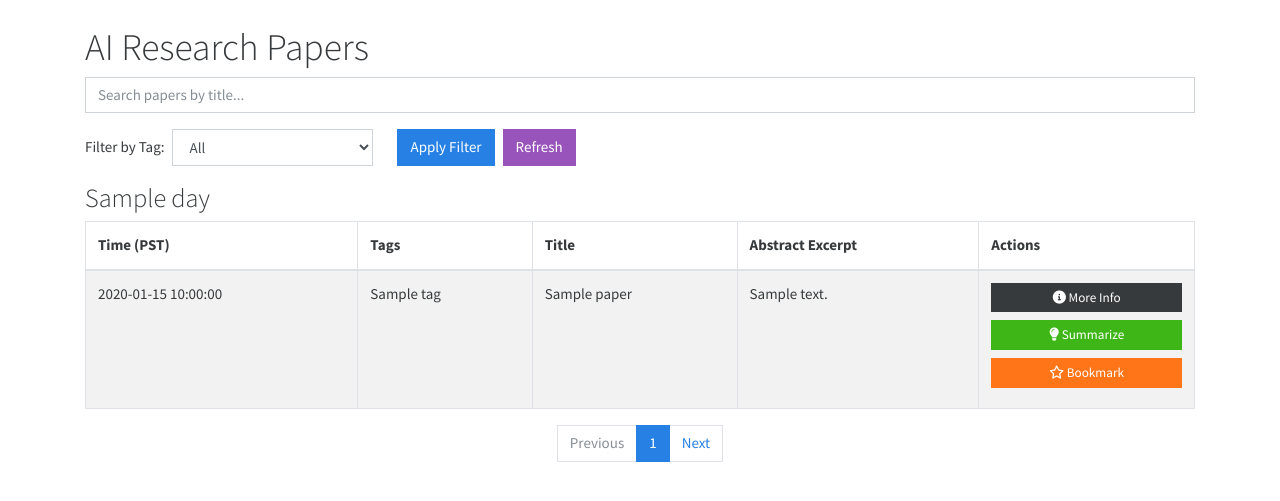
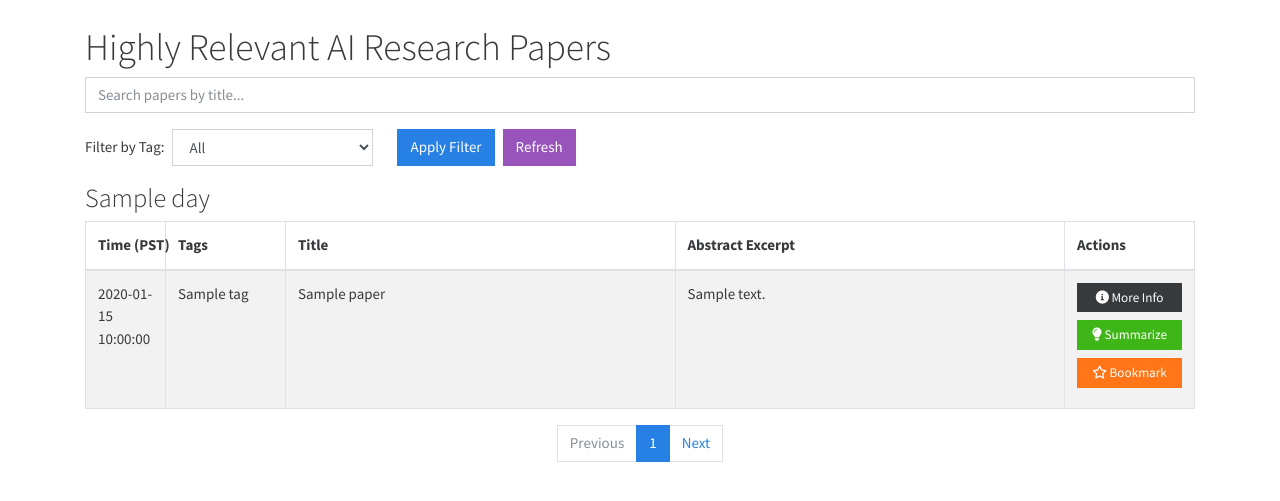
Before and after one commit to econoar/ai_paper_dashboard, a Flask app: template templates/index.html in a window 1280 px wide. Shown: the part 55-556 px from the top of the page. Run offline with Flask 3, Linux system fonts and the light colour scheme; the template is opened without the code that fills it: most values are stand-ins (such as "Sample title", 1, 10 or a date in 2020); some libraries are stand-ins or nearby versions.

Commit message:
“updates”

```diff
--- a/templates/index.html
+++ b/templates/index.html
@@ -1,8 +1,7 @@
 {% extends "base.html" %}
 
 {% block content %}
-  <!-- Updated Header and Subheading -->
-  <h1>AI Research Papers</h1>
+  <h1>Highly Relevant AI Research Papers</h1>
 
   <!-- Search Bar with Autocomplete -->
   <div class="mb-3">
@@ -27,17 +26,17 @@
     <button type="button" id="refreshButton" class="btn btn-info">Refresh</button>
   </form>
 
-  <!-- Loop over each day and display the papers -->
   {% for day, day_papers in grouped_papers.items() %}
     <h3>{{ day }}</h3>
-    <table class="table table-striped table-bordered">
+    <!-- Use fixed table layout with specified widths -->
+    <table class="table table-striped table-bordered" style="table-layout: fixed; width: 100%;">
       <thead>
         <tr>
-          <th>Time (PST)</th>
-          <th>Tags</th>
+          <th style="white-space: nowrap; width: 80px;">Time (PST)</th>
+          <th style="width: 120px;">Tags</th>
           <th>Title</th>
           <th>Abstract Excerpt</th>
-          <th>Actions</th>
+          <th style="width: 130px;">Actions</th>
         </tr>
       </thead>
       <tbody>
@@ -61,7 +60,7 @@
             </td>
             <td>
               <div class="d-flex flex-column">
-                <!-- More Info button (moved to the top) -->
+                <!-- More Info button -->
                 <button class="btn btn-secondary btn-sm mb-2 more-info-btn"
                         data-id="{{ paper.id }}"
                         data-title="{{ paper.title }}"
@@ -81,7 +80,6 @@
                 <button class="btn btn-warning btn-sm mb-2 bookmark-btn" data-paper-id="{{ paper.id }}">
                   <i class="far fa-star"></i> Bookmark
                 </button>
-                <!-- Optionally, you could add a Share button here on the main page if desired -->
               </div>
             </td>
           </tr>
@@ -98,13 +96,9 @@
           <a class="page-link" href="{{ url_for('index', tag=selected_tag, page=page-1) }}">Previous</a>
         </li>
       {% else %}
-        <li class="page-item disabled">
-          <a class="page-link" href="#">Previous</a>
-        </li>
+        <li class="page-item disabled"><a class="page-link" href="#">Previous</a></li>
       {% endif %}
-      <li class="page-item active">
-        <a class="page-link" href="#">{{ page }}</a>
-      </li>
+      <li class="page-item active"><a class="page-link" href="#">{{ page }}</a></li>
       <li class="page-item">
         <a class="page-link" href="{{ url_for('index', tag=selected_tag, page=page+1) }}">Next</a>
       </li>
@@ -128,7 +122,7 @@
       });
     });
 
-    // Refresh button reloads the page.
+    // Refresh button
     $("#refreshButton").on("click", function() {
       window.location.reload();
     });
@@ -179,7 +173,7 @@ Generate a detailed 1–2 paragraph summary of the following research paper for
         <div class="modal-footer">
           <button id="generateSummaryBtn" class="btn btn-success">Generate</button>
           <button id="copySummaryBtn" class="btn btn-primary">Copy</button>
-          <!-- Replace Re-summarize with Share Summary -->
+          <!-- Share Summary button replaces re-summarize -->
           <button id="shareSummaryBtn" class="btn btn-dark">Share Summary</button>
           <button type="button" class="btn btn-secondary" data-dismiss="modal">Close</button>
         </div>
@@ -195,7 +189,6 @@ Generate a detailed 1–2 paragraph summary of the following research paper for
 
     $(document).on("click", ".summarize-btn", function() {
       currentPaperId = $(this).data("paper-id");
-      // Retrieve paper data from allPapers array
       var paper = allPapers.find(function(p) { return p.id == currentPaperId; });
       if (paper) {
         currentPaperTitle = paper.title;
@@ -213,7 +206,6 @@ Generate a detailed 1–2 paragraph summary of the following research paper for
       var customPrompt = $("#promptInput").val();
       $("#summaryLoading").show();
       $("#summaryContent").hide();
-
       $.ajax({
         url: "/summarize/" + currentPaperId,
         type: "GET",
@@ -254,7 +246,6 @@ Generate a detailed 1–2 paragraph summary of the following research paper for
 
     $("#shareSummaryBtn").on("click", function() {
       var summaryText = $("#summaryText").text();
-      // Format the tweet with newlines for better spacing
       var tweetText = encodeURIComponent(currentPaperTitle + "\n\n" + summaryText + "\n\n" + currentPaperPdf);
       var twitterUrl = "https://twitter.com/intent/tweet?text=" + tweetText;
       window.open(twitterUrl, "_blank");
```
